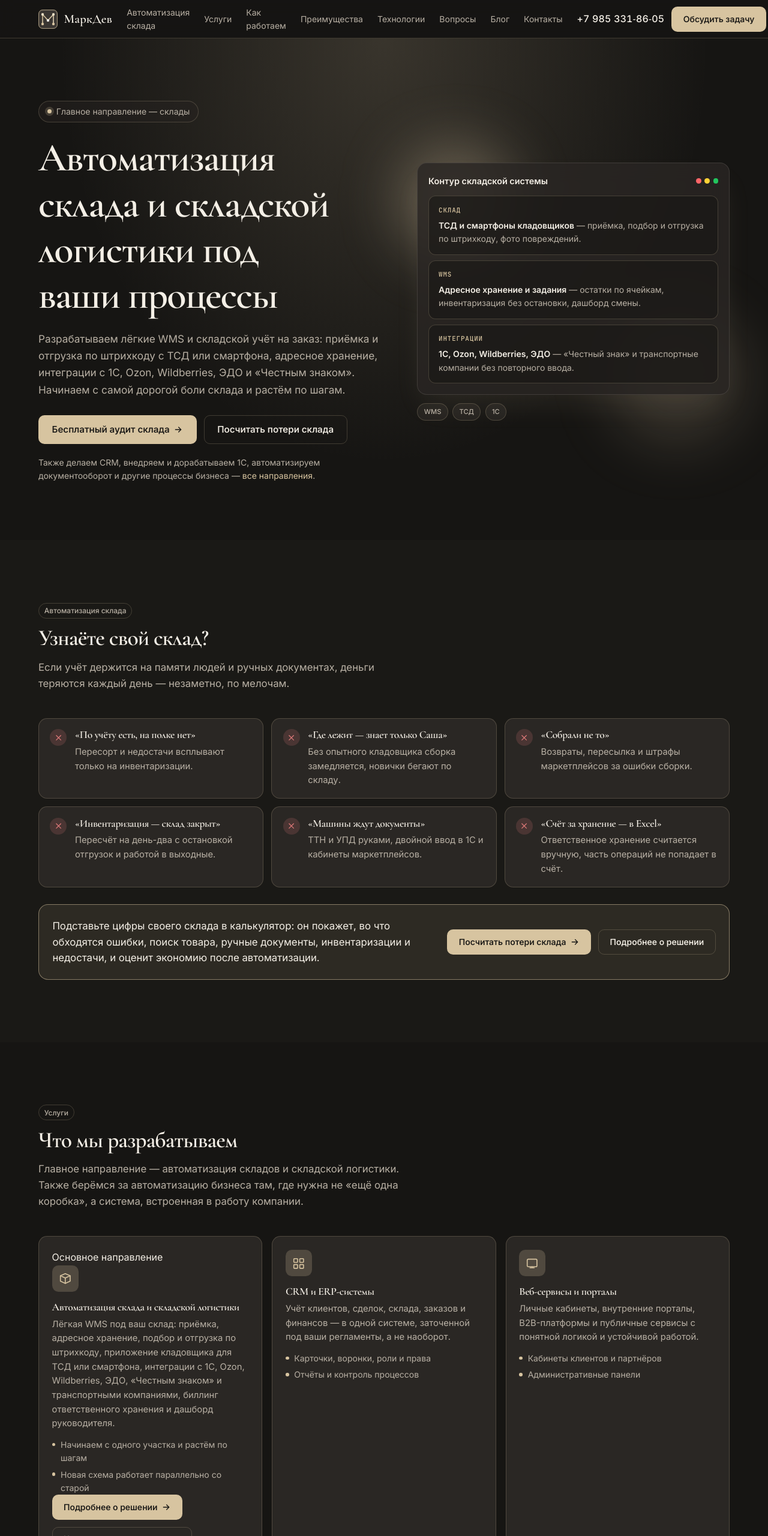
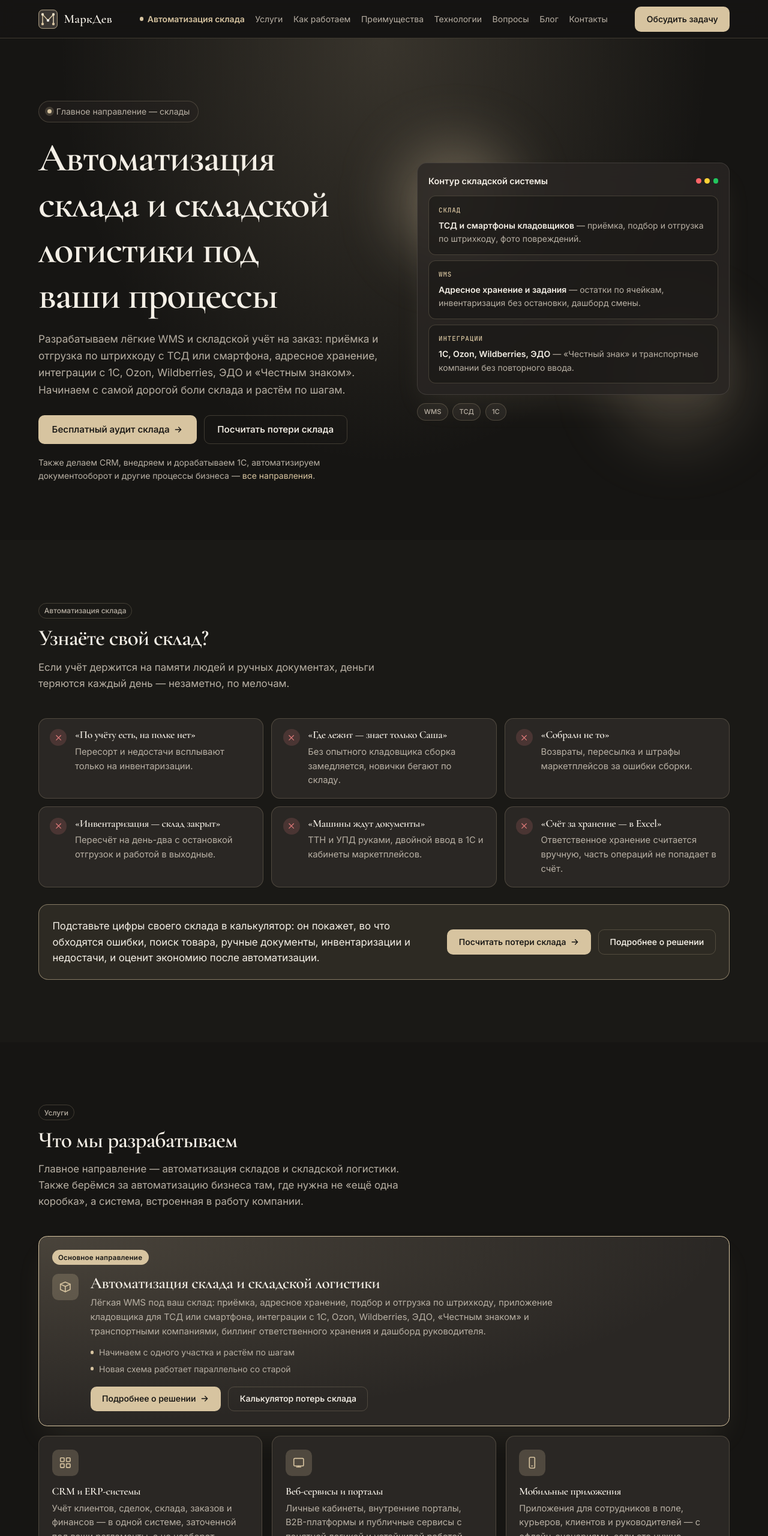
Before and after one commit to Markachevqa/marktechdev-site, a plain HTML site: page index.html in a window 1280 px wide. Shown: the top 2560 px of the page at 60% size. Drawn offline with Linux system fonts and the light colour scheme.

Commit message:
Warehouse direction: css/styles.css

```diff
--- a/css/styles.css
+++ b/css/styles.css
@@ -1597,3 +1597,23 @@ main section[id] { scroll-margin-top: calc(var(--header-h) + 0.75rem); }
 .related-grid .blog-card h2 { font-size: 1.15rem; }
 
 .nav a[aria-current="page"] { color: var(--fg); }
+
+/* Основное направление: автоматизация склада (2026-11-25) */
+.nav a.nav-featured { color: var(--accent); font-weight: 600; }
+.nav a.nav-featured::before { content: ""; display: inline-block; width: 0.42rem; height: 0.42rem; margin-right: 0.4rem; border-radius: 50%; background: var(--accent); vertical-align: 0.1rem; }
+.nav a.nav-featured:hover { color: var(--primary-hover); }
+.nav a { white-space: nowrap; }
+@media (min-width: 1100px) and (max-width: 1279px) { .nav { gap: 0.55rem; } .header-phone { display: none; } }
+@media (min-width: 1280px) { .nav { gap: 1.1rem; } }
+@media (min-width: 1280px) and (max-width: 1439px) { .header-phone { display: none; } }
+@media (min-width: 1440px) { .site-header .container { width: min(100% - 2rem, 82rem); } }
+.feature-badge { display: inline-block; align-self: flex-start; margin-bottom: 0.9rem; padding: 0.2rem 0.65rem; border-radius: 999px; background: var(--accent); color: var(--accent-ink); font-size: 0.72rem; font-weight: 600; letter-spacing: 0.02em; }
+.card-feature, .industry-card-featured { border-color: var(--accent); box-shadow: var(--shadow-card);
+  background: radial-gradient(ellipse at top left, color-mix(in srgb, var(--primary) 18%, transparent), transparent 70%), var(--card); }
+.card-feature { grid-column: 1 / -1; display: flex; flex-direction: column; }
+.card-feature h3 { font-size: clamp(1.3rem, 2.4vw, 1.7rem); }
+.card-feature p { max-width: 52rem; }
+.card-feature .hero-actions { margin-top: 1.1rem; }
+@media (min-width: 900px) { .card-feature { display: grid; grid-template-columns: auto 1fr; column-gap: 1.25rem; } .card-feature .feature-badge { grid-column: 1 / -1; justify-self: start; } }
+.industry-card-featured { display: flex; flex-direction: column; }
+#sklad .agitate .hero-actions { margin: 0; }
```
